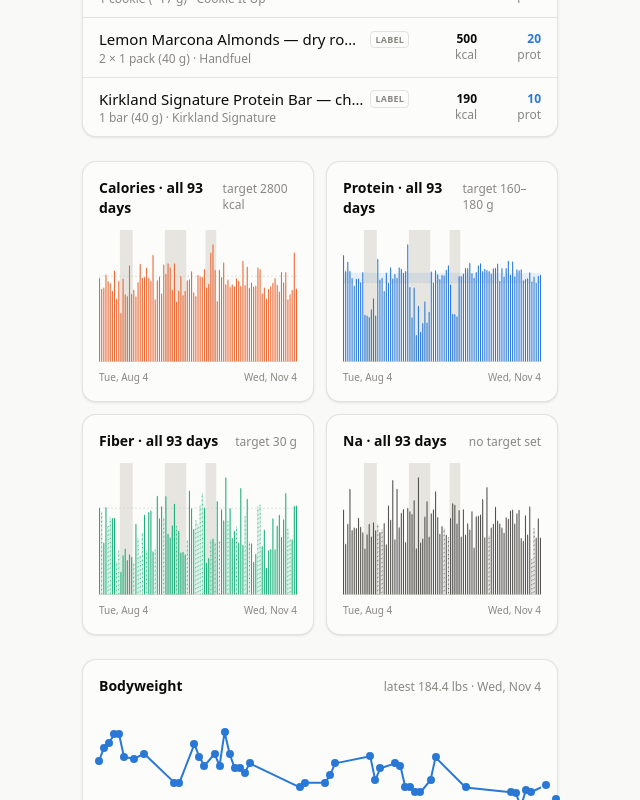
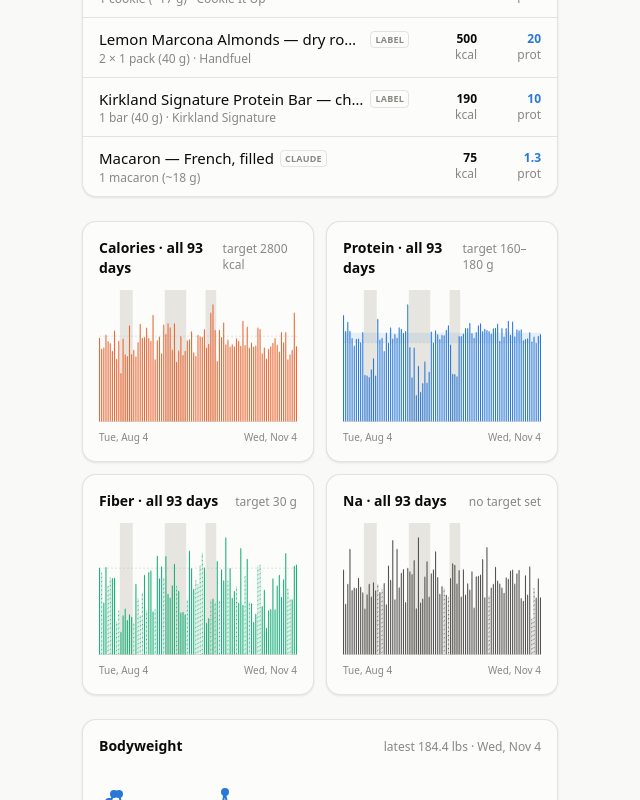
Before and after one commit to soldoutbudokan/Health, a Next.js app: page /Health/ in a window 1280 px wide. Shown: the part 2000-2800 px from the top of the page, without its empty margins (70-710 px from the left). Built offline with nearby package versions, Linux system fonts and the light colour scheme.

Commit message:
Log a macaron on Nov 4 (new catalog estimate)

```diff
--- a/src/data/staples.ts
+++ b/src/data/staples.ts
@@ -1455,6 +1455,17 @@ export const STAPLE_FOODS: Food[] = [
     tags: ["cookie", "shortbread", "shorts", "milk chocolate", "chocolate", "cookie it up", "snack", "dessert"],
   },
   {
+    id: "staple-macaron",
+    name: "Macaron",
+    variant: "French, filled",
+    source: "claude",
+    per: "1 macaron (~18 g)",
+    gramsPerServing: 18,
+    macros: { calories: 75, protein: 1.3, carbs: 10.5, fat: 3, fiber: 0.4, sugar: 9, sodium: 10 },
+    note: "Estimated on Nov 5 for a standard bakery macaron, no flavour or shop named: almond flour, sugar and egg white shells with a ganache or buttercream filling, about 420 kcal per 100 g. Call it 60–110 kcal, mostly the size and how much filling. Sodium 5–30 mg. A large one is about 1.5.",
+    tags: ["macaron", "macarons", "macaroon", "french", "almond", "cookie", "bakery", "dessert", "snack"],
+  },
+  {
     id: "pkg-pc-decadent-chocolate-chip-cookie",
     name: "The Decadent Chocolate Chip Cookie",
     brand: "President's Choice",
```
Also changed, not shown: data/log.csv.
